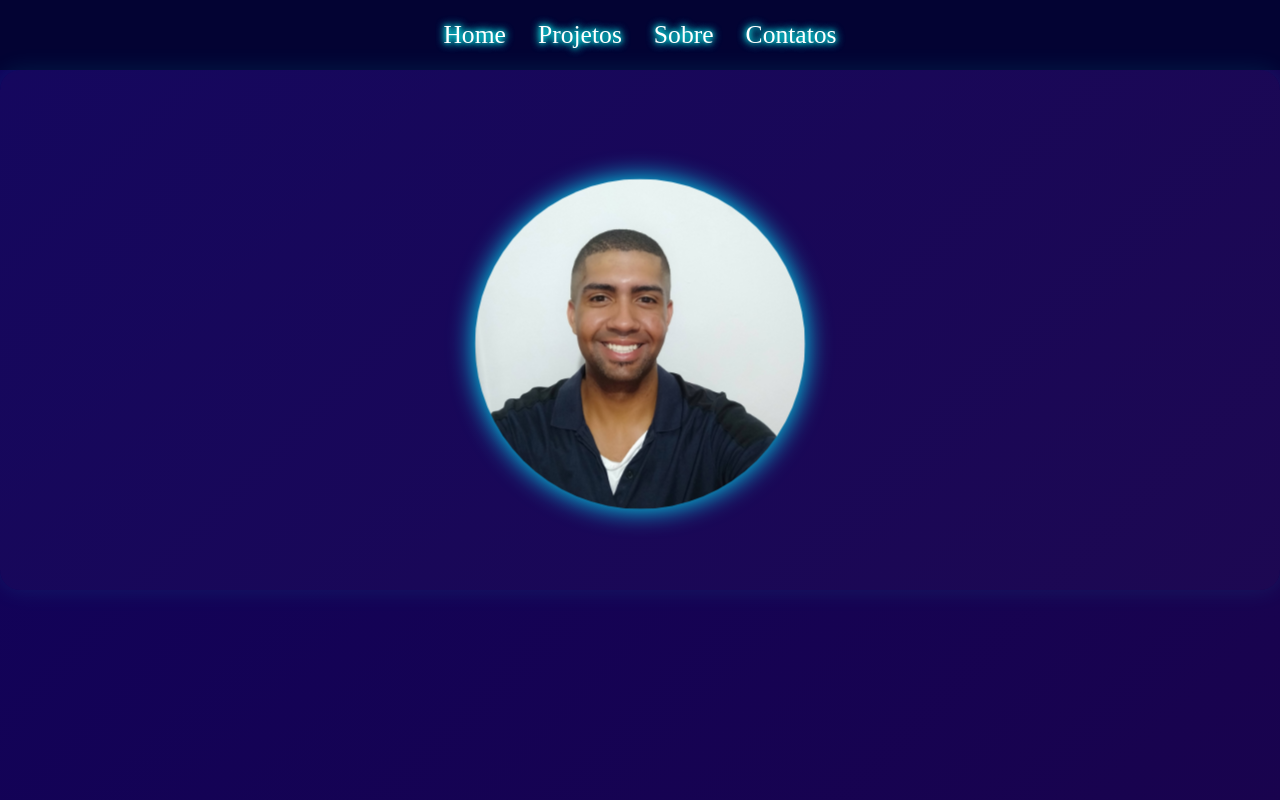
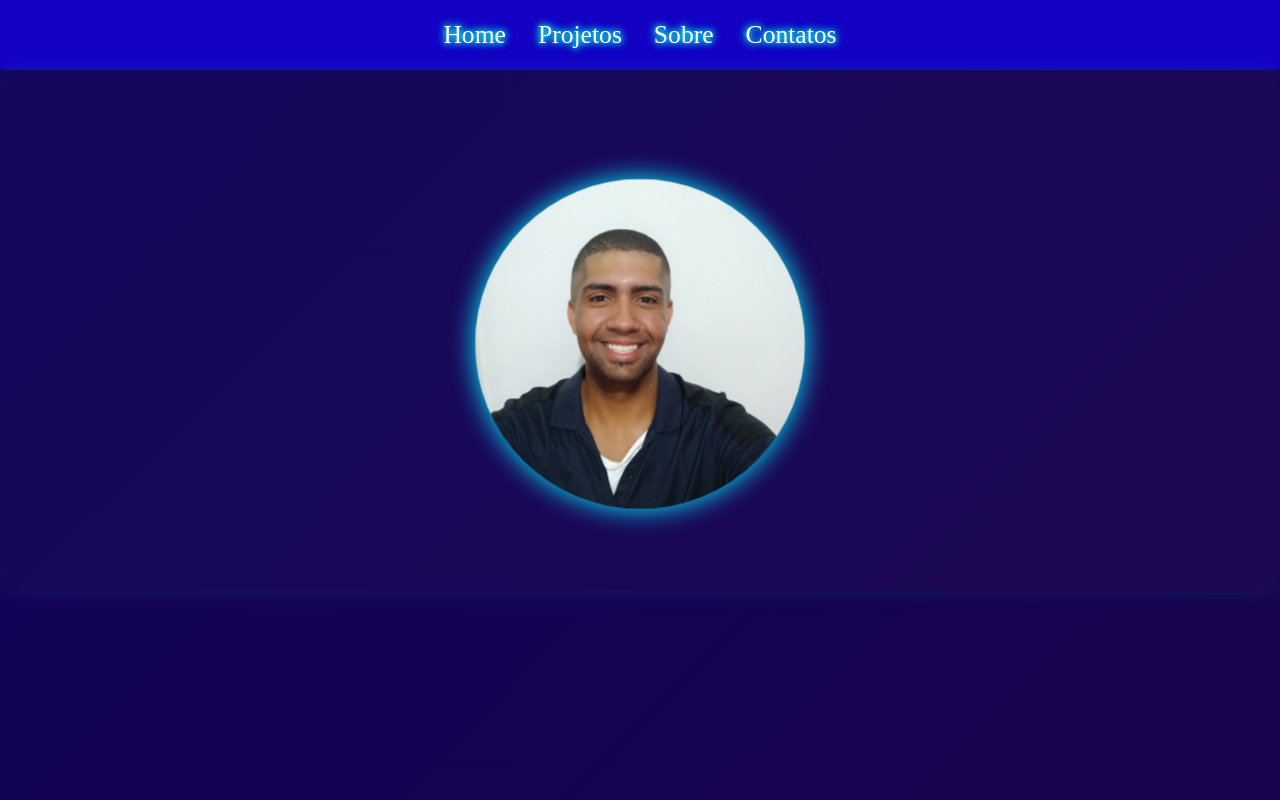
Before and after one commit to alexsteixeira00/Portfolio-Alexs-Teixeira, a plain HTML site: page index.html in a window 1280 px wide. Shown: the top 800 px of the page. Drawn offline with Linux system fonts and the light colour scheme.

Commit message:
alteração no css

```diff
--- a/style.css
+++ b/style.css
@@ -28,8 +28,8 @@
 
     #home {
       font-size: 1.6rem;
-      padding: 20px 0;
-      background-color: #030333;
+      padding: 20px 212px;
+      background-color: #1300c2;
       color: #000a63;
       text-align: center;
       display: flex;
```
